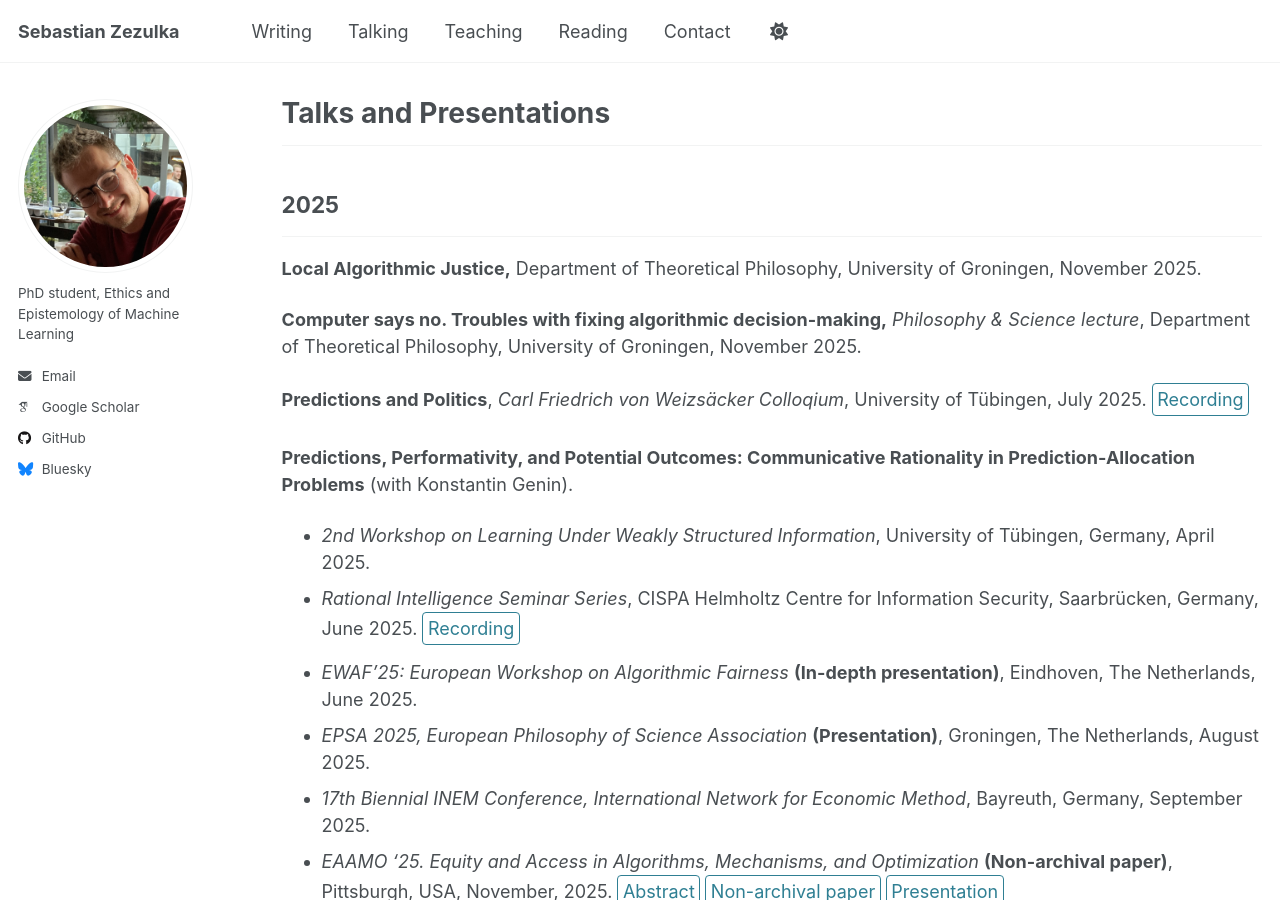
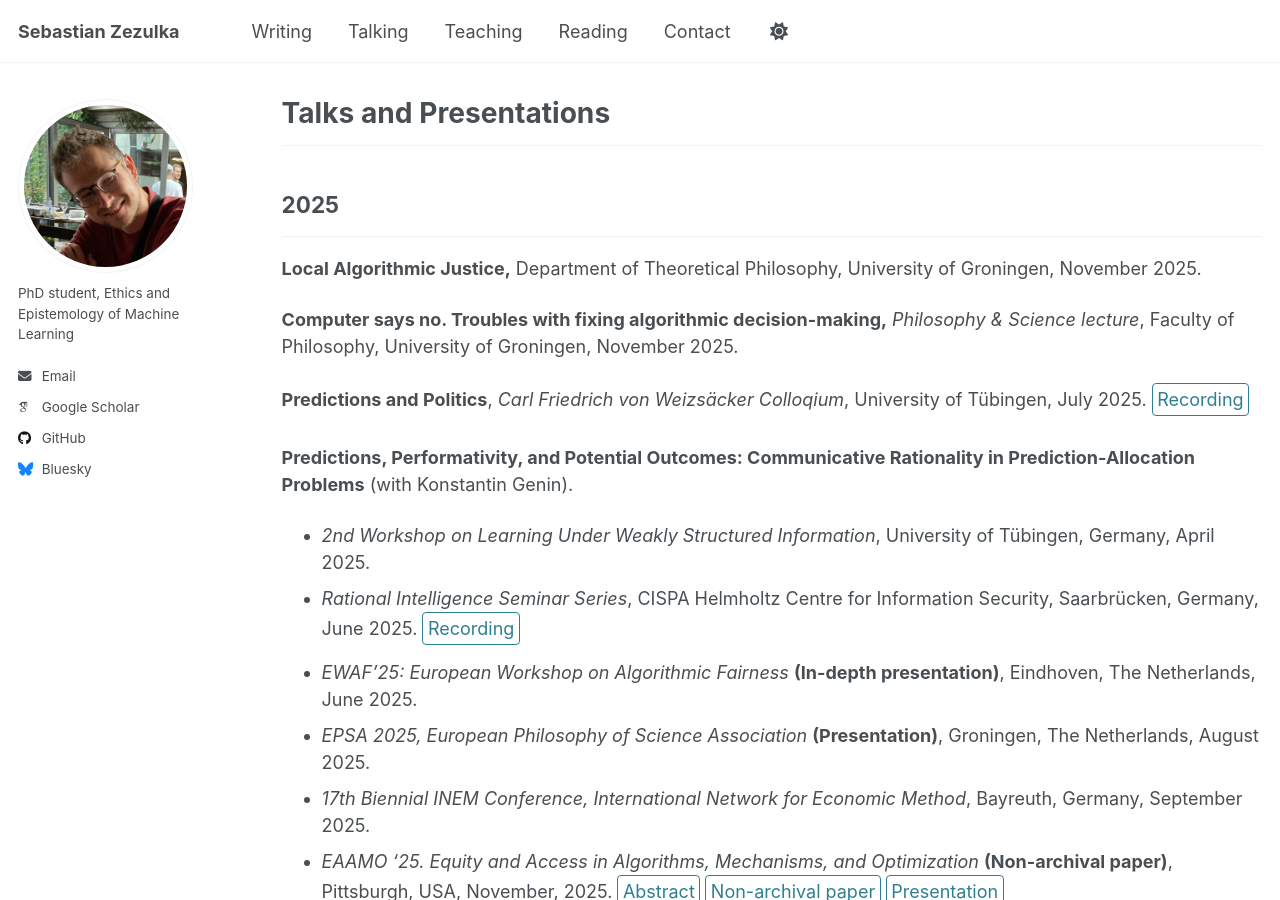
Before and after one commit to sezezulka/sezezulka.github.io, a Jekyll site: the page built from _pages/talks.md, in a window 1280 px wide and 900 px high. Built offline with Jekyll 4.4.1, drawn with Linux system fonts in a browser that asks for light colours; some web fonts are replaced; a script that is not in the unit is left out.

Commit message:
talk groningen

```diff
--- a/_pages/talks.md
+++ b/_pages/talks.md
@@ -11,7 +11,7 @@ author_profile: true
 ---
 **Local Algorithmic Justice,** Department of Theoretical Philosophy, University of Groningen, November 2025.
 
-**Computer says no. Troubles with fixing algorithmic decision-making,** *Philosophy & Science lecture*, Department of Theoretical Philosophy, University of Groningen, November 2025.
+**Computer says no. Troubles with fixing algorithmic decision-making,** *Philosophy & Science lecture*, Faculty of Philosophy, University of Groningen, November 2025.
 
 **Predictions and Politics**, *Carl Friedrich von Weizsäcker Colloqium*, University of Tübingen, July 2025. [Recording](https://www.youtube.com/watch?v=LtEwufTkpZw){: .btn--research}{:target="_blank"}
 
```
